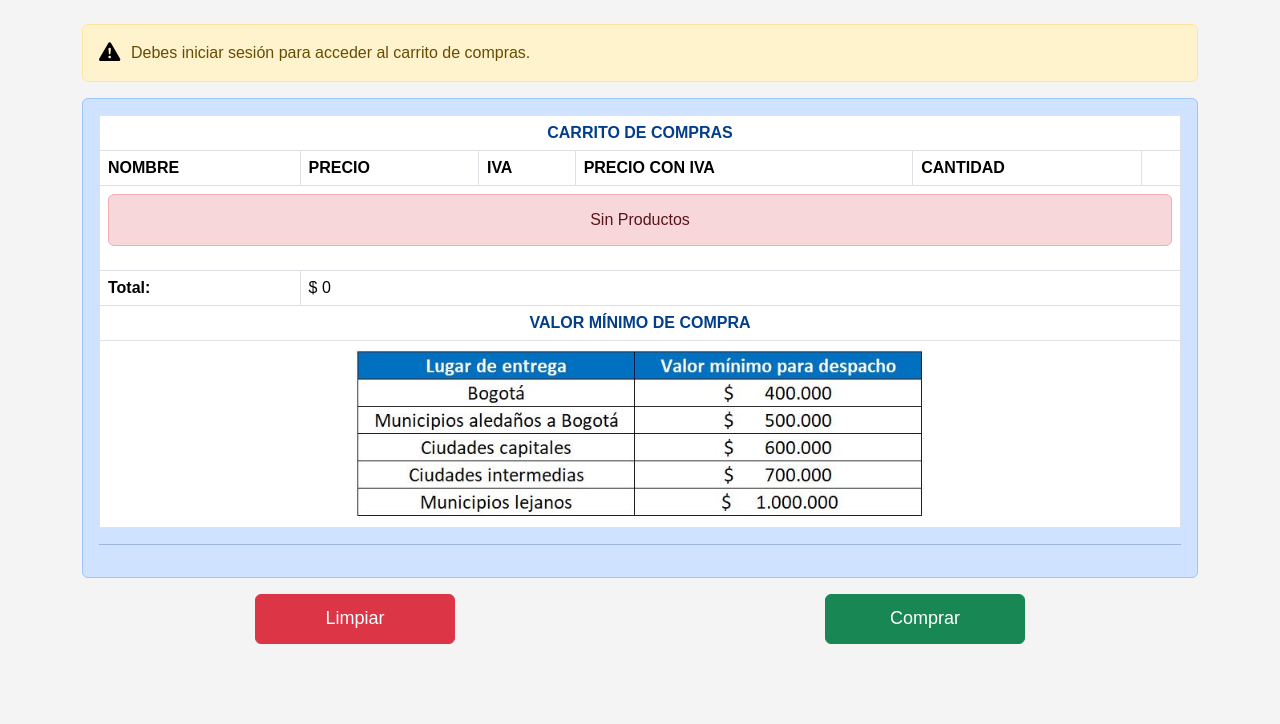
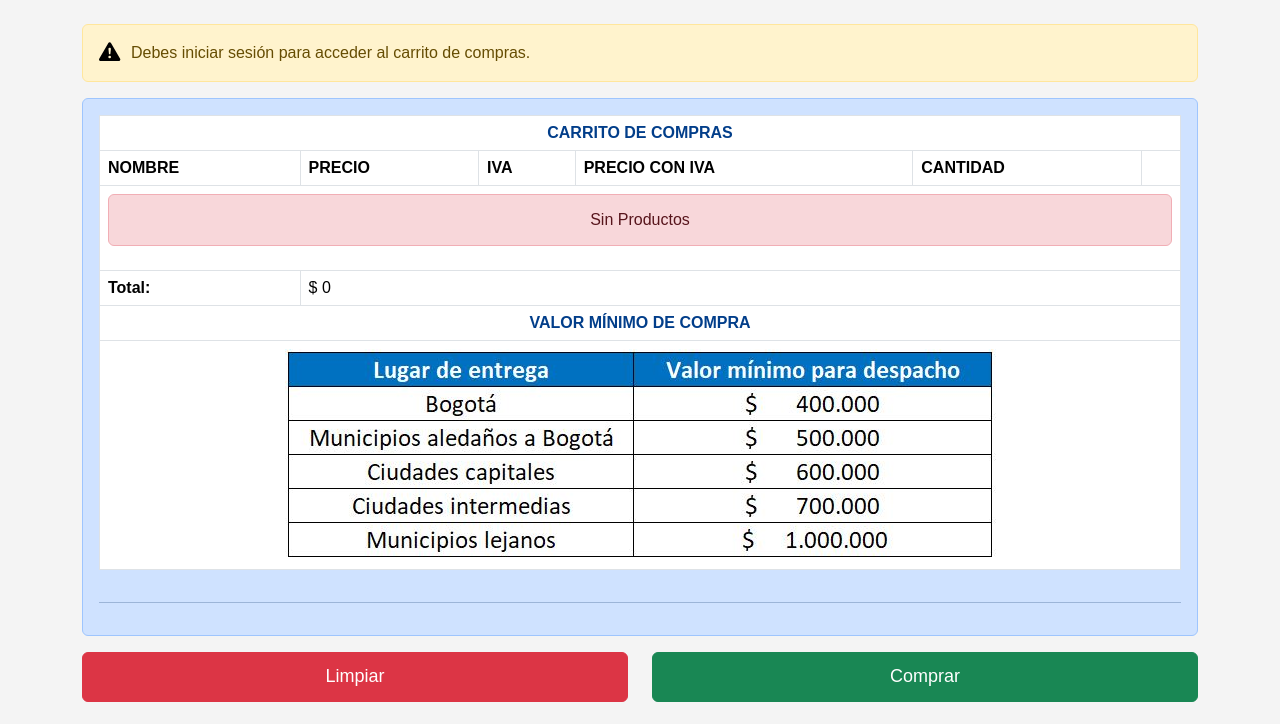
Before and after one commit to anndresmauricio/papeleriaLosAndes, a Django app: page /cart/ in a window 1280 px wide. Shown: the part 76-800 px from the top of the page. Run offline with Django 5.2, Linux system fonts and the light colour scheme; some libraries are stand-ins or nearby versions.

Commit message:
Carrito responsive

```diff
--- a/app/templates/carro.html
+++ b/app/templates/carro.html
@@ -22,6 +22,7 @@
     </div>
     {% endif %}
     <div class="alert alert-primary" role="alert">
+        <div class="table-responsive">
             <table class="table table-bordered">
                 <thead>
                 <tr>
@@ -80,18 +81,20 @@
                 </tr>
                 <tr>
                     <td colspan="6" class="text-center">
-                    <img src='{% static "images/despacho.jpg"%}' style="height: 170px;" alt="...">
+                        <img src='{% static "images/despacho.jpg"%}' class="img-fluid" alt="...">
                     </td>
                 </tr>
                 </tbody>
             </table>
+        </div>
         <hr>
     </div>
     <div class="row text-center">
-        <div class="col-6"><a href="{% url 'clean' %}" class="btn btn-danger custom-btn" style="line-height: 35px;">Limpiar</a>
+        <div class="col-12 col-md-6 mb-3">
+            <a href="{% url 'clean' %}" class="btn btn-danger custom-btn" style="line-height: 35px; width: 100%;">Limpiar</a>
         </div>
-        <div class="col-6">
-            <a href="{% url 'process_payment' %}" class="btn btn-success custom-btn" style="line-height: 35px;">Comprar</a>
+        <div class="col-12 col-md-6 mb-3">
+            <a href="{% url 'process_payment' %}" class="btn btn-success custom-btn" style="line-height: 35px; width: 100%;">Comprar</a>
         </div>
     </div>
 </div>
```
Lines whose indentation alone changed are shown as unchanged.
